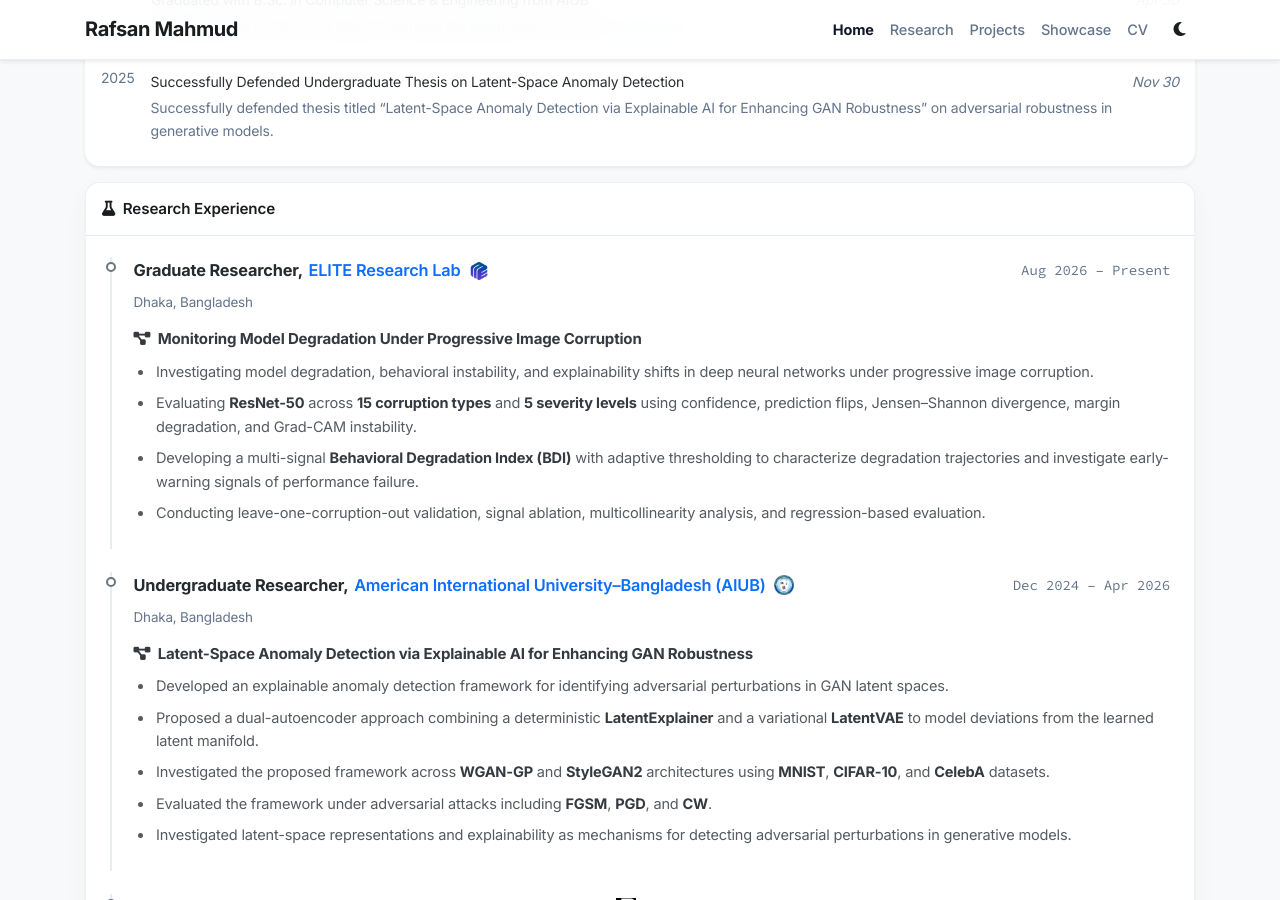
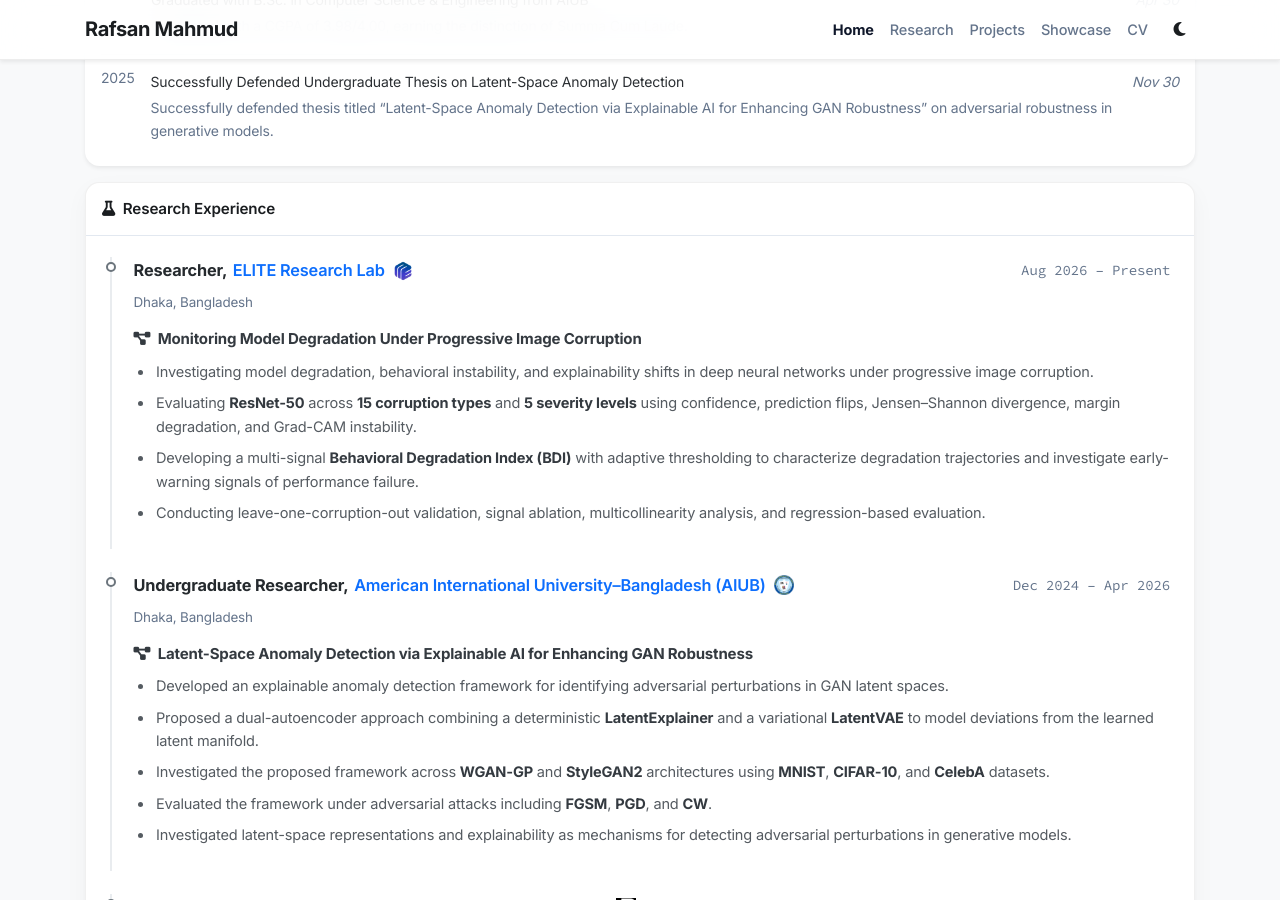
Before and after one commit to RAAFSAAN0/RAAFSAAN0.github.io, a Jekyll site: the page built from index.html, in a window 1280 px wide and 900 px high, scrolled down 973 px. Built offline with Jekyll 4.4.1, drawn with Linux system fonts in a browser that asks for light colours; nearby versions of some CDN libraries; a style sheet for code colours, icons or effects is not loaded.

Commit message:
Update research_experience_card.html

```diff
--- a/_includes/widgets/research_experience_card.html
+++ b/_includes/widgets/research_experience_card.html
@@ -12,7 +12,7 @@
 
             <div class="research-entry-header">
                 <div class="research-title-group">
-                    <span class="research-position">Graduate Researcher,</span>
+                    <span class="research-position">Researcher,</span>
                     <a
                         href="https://elitelab.ai/"
                         target="_blank"
```
